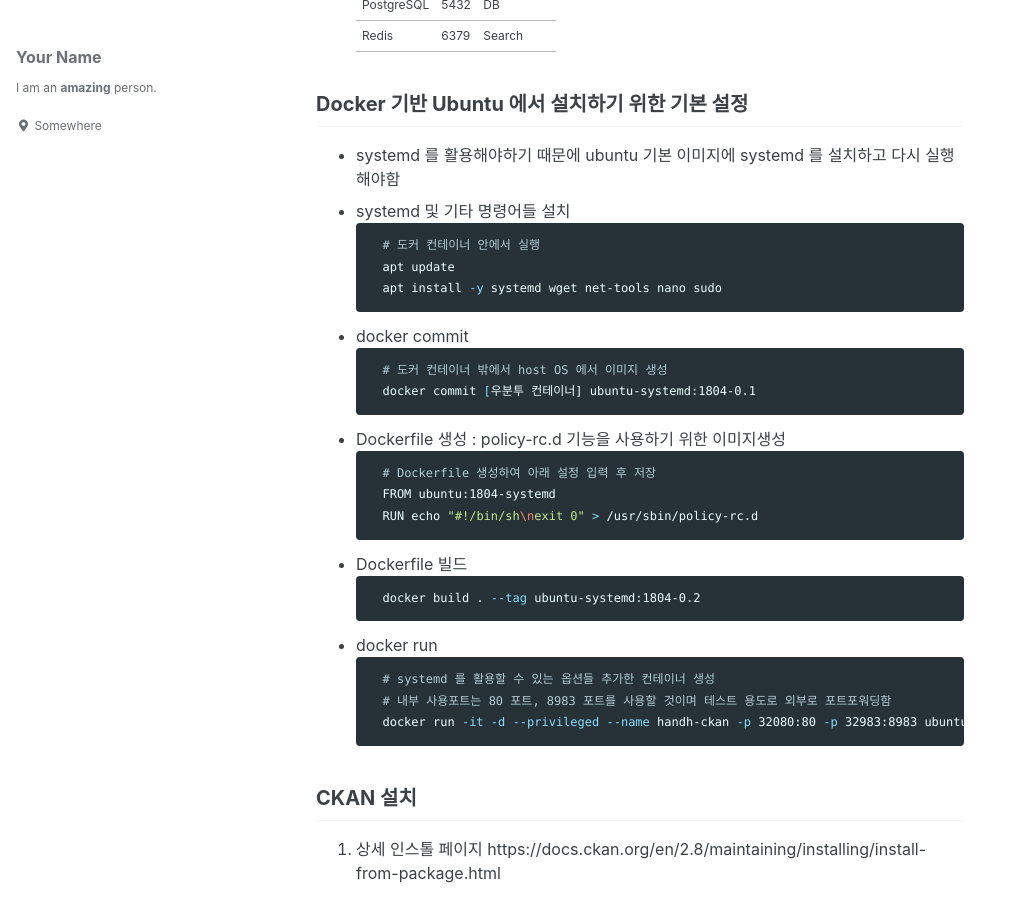
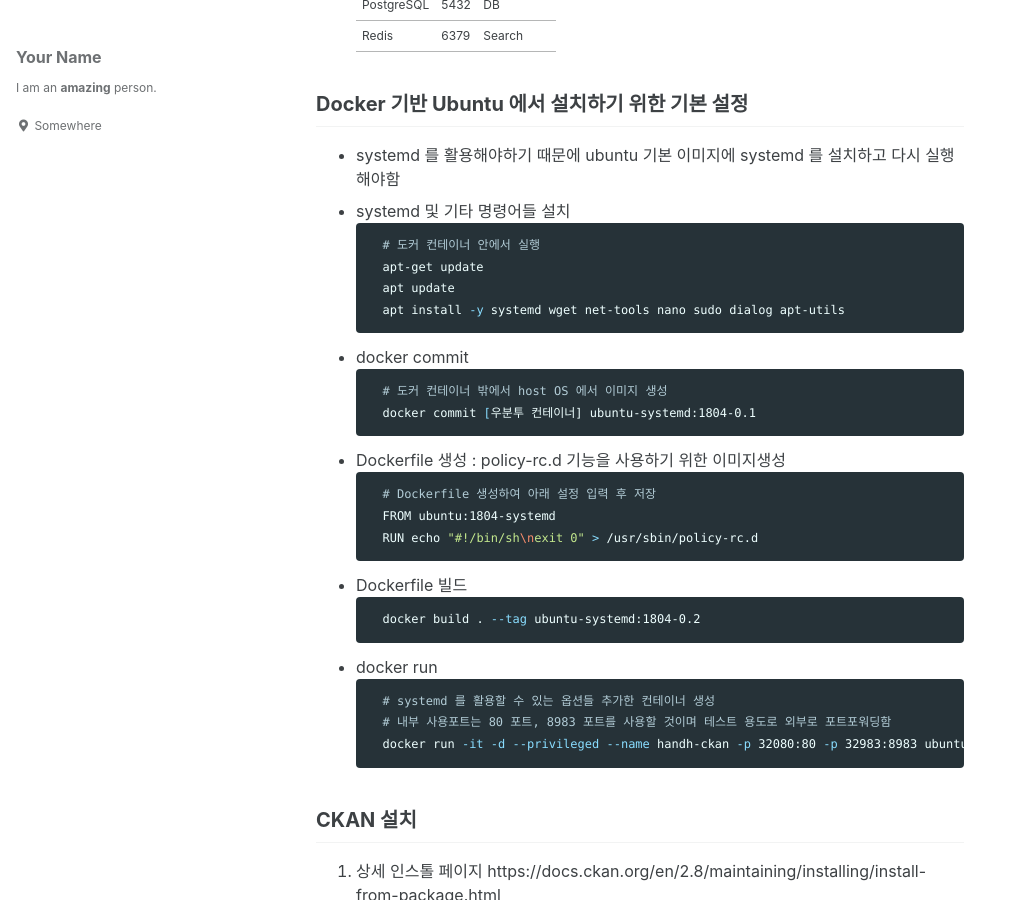
Before and after one commit to copper-light/ghhdh.github.io, a Jekyll site: the page built from _posts/2020-08-11-CKAN 구축.md, in a window 1280 px wide and 900 px high, scrolled down 1087 px. Shown: the whole window, without its empty margins (0-1011 px from the left). Built offline with Jekyll 4.4.1, drawn with Linux system fonts in a browser that asks for light colours; cached includes are drawn as plain includes.

Commit message:
Update 2020-08-11-CKAN 구축.md

```diff
--- a/_posts/2020-08-11-CKAN 구축.md
+++ b/_posts/2020-08-11-CKAN 구축.md
@@ -35,8 +35,9 @@ published: true
   - systemd 및 기타 명령어들 설치
   ~~~bash
   # 도커 컨테이너 안에서 실행
+  apt-get update
   apt update
-  apt install -y systemd wget net-tools nano sudo
+  apt install -y systemd wget net-tools nano sudo dialog apt-utils
   ~~~
   - docker commit
   ~~~bash
```
